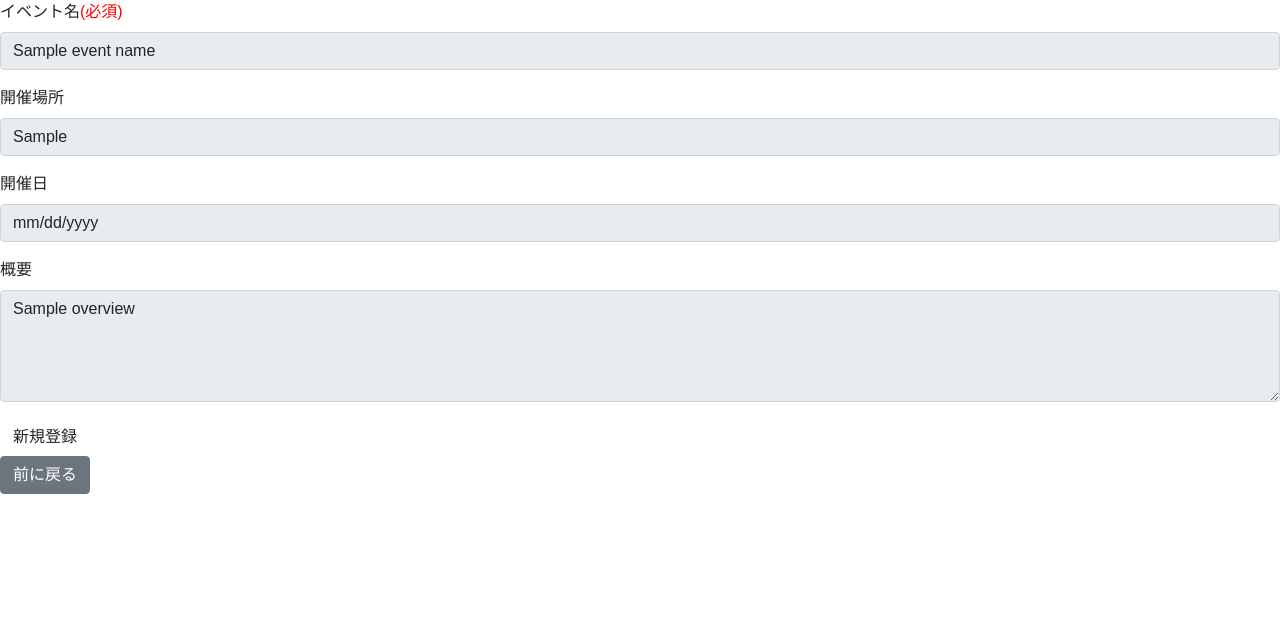
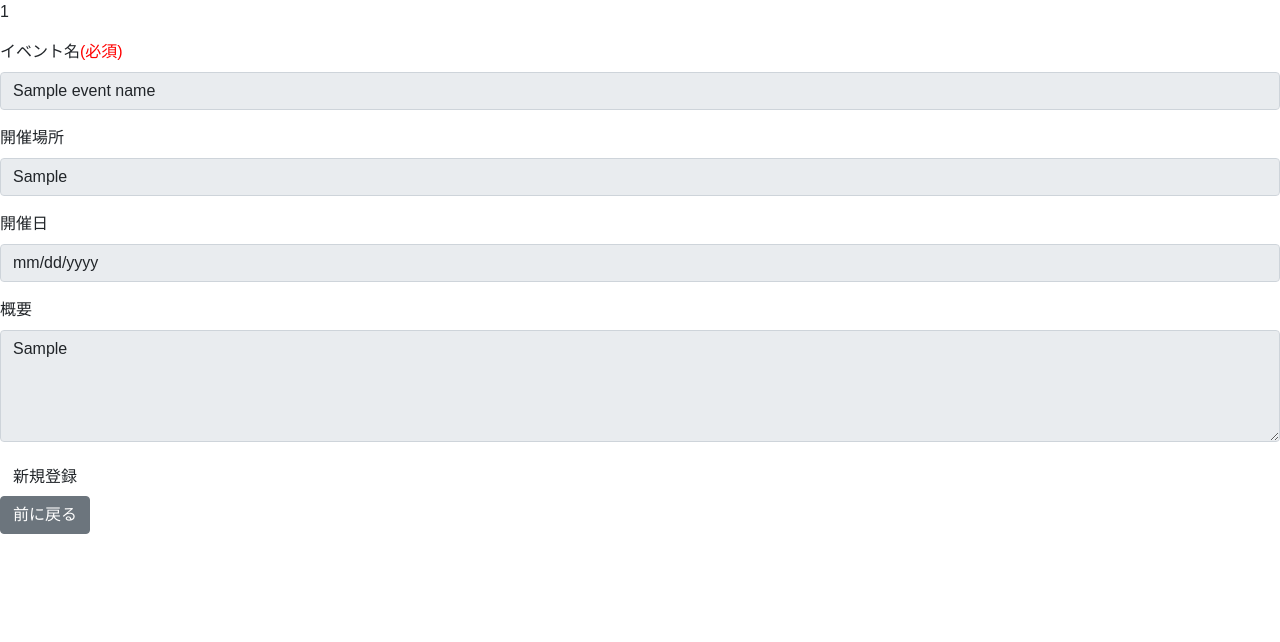
Before and after one commit to zxcc9867/project_mynavi, a Flask app: template flask_app/templates/staff/manage_event/confirm.html in a window 1280 px wide. Shown: the part 90-732 px from the top of the page. Run offline with Flask 3, Linux system fonts and the light colour scheme; the template is opened without the code that fills it: most values are stand-ins (such as "Sample title", 1, 10 or a date in 2020); some libraries are stand-ins or nearby versions.

Commit message:
新規作成機能の追加

```diff
--- a/flask_app/templates/staff/manage_event/confirm.html
+++ b/flask_app/templates/staff/manage_event/confirm.html
@@ -4,7 +4,10 @@
 
 {# イベントの登録フォーム #}
 
-<form action="#" method="post">
+<form action="{{url_for('submit_event_new')}}" method="post">
+    <div class="form-group">
+        <input type="hidden" class="form-control" name="event_category_id" value="{{event_category_id}}">{{event_category_id}}
+    </div>
 
     <div class="form-group">
         <label for="event_name" class="form-label">イベント名<span style="color: red;">(必須)</span></label>
@@ -22,8 +25,8 @@
     </div>
 
     <div class="form-group">
-        <label for="overview" class="form-label">概要</label>
-        <textarea type="text" class="form-control" id="overview" name="overview" readonly>{{overview}}</textarea>
+        <label for="event_overview" class="form-label">概要</label>
+        <textarea type="text" class="form-control" id="overview" name="event_overview" readonly>{{event_overview}}</textarea>
     </div>
     <button type="submit" class="btn">新規登録</button>
 </form>
--- a/flask_app/templates/staff/manage_event/edit.html
+++ b/flask_app/templates/staff/manage_event/edit.html
@@ -21,7 +21,7 @@
                     <input class="form-check-input" type="checkbox" value="" id="{{ event_category.id }}" name="event_categories">
                     <label class="form-check-label" for="{{ event_category.id }}">{{ event_category.category_name }}</label>
                 {% else %}
-                <input type="radio" id="contactChoice1" name="event_category_id" value="{{event.event_category_id}}">{{event.event_category_id}}
+                <input type="radio" id="contactChoice1" name="event_category_id" value="{{event.event_category_id}}" checked required>{{event.event_category_id}}
                 {% endfor %}
             </div>
         </div>
--- a/flask_app/templates/staff/manage_event/input.html
+++ b/flask_app/templates/staff/manage_event/input.html
@@ -19,7 +19,7 @@
                     <input class="form-check-input" type="checkbox" value="" id="{{ event_category.id }}" name="event_categories">
                     <label class="form-check-label" for="{{ event_category.id }}">{{ event_category.category_name }}</label>
                 {% else %}
-                <p>イベントカテゴリが見つかりませんでした。</p>
+                <input type="radio" id="contactChoice1" name="event_category_id" value="1" checked required>1
                 {% endfor %}
             </div>
         </div>
@@ -35,8 +35,8 @@
         </div>
 
         <div class="form-group">
-            <label for="overview" class="form-label">概要</label>
-            <textarea type="text" class="form-control" id="overview" name="overview"></textarea>
+            <label for="event_overview" class="form-label">概要</label>
+            <textarea type="text" class="form-control" id="event_overview" name="event_overview"></textarea>
         </div>
 
         <button type="submit" class="btn">確認</button>
--- a/flask_app/templates/staff/manage_event/list.html
+++ b/flask_app/templates/staff/manage_event/list.html
@@ -80,7 +80,7 @@
                   <th class="">開催場所</th>
                   <th class="action_button"></th>
                 </tr>
-                {% for event in events%}
+                {% for event in events %}
                 <tr>
                   <form method="post">
                     <td class=""><a href="{{url_for('show_event_detail', event_id=event.event_id)}}">{{event.event_name}}</a></td>
```
Also changed, not shown: flask_app/views/staff/staff_event.py (+5 -3 lines).
